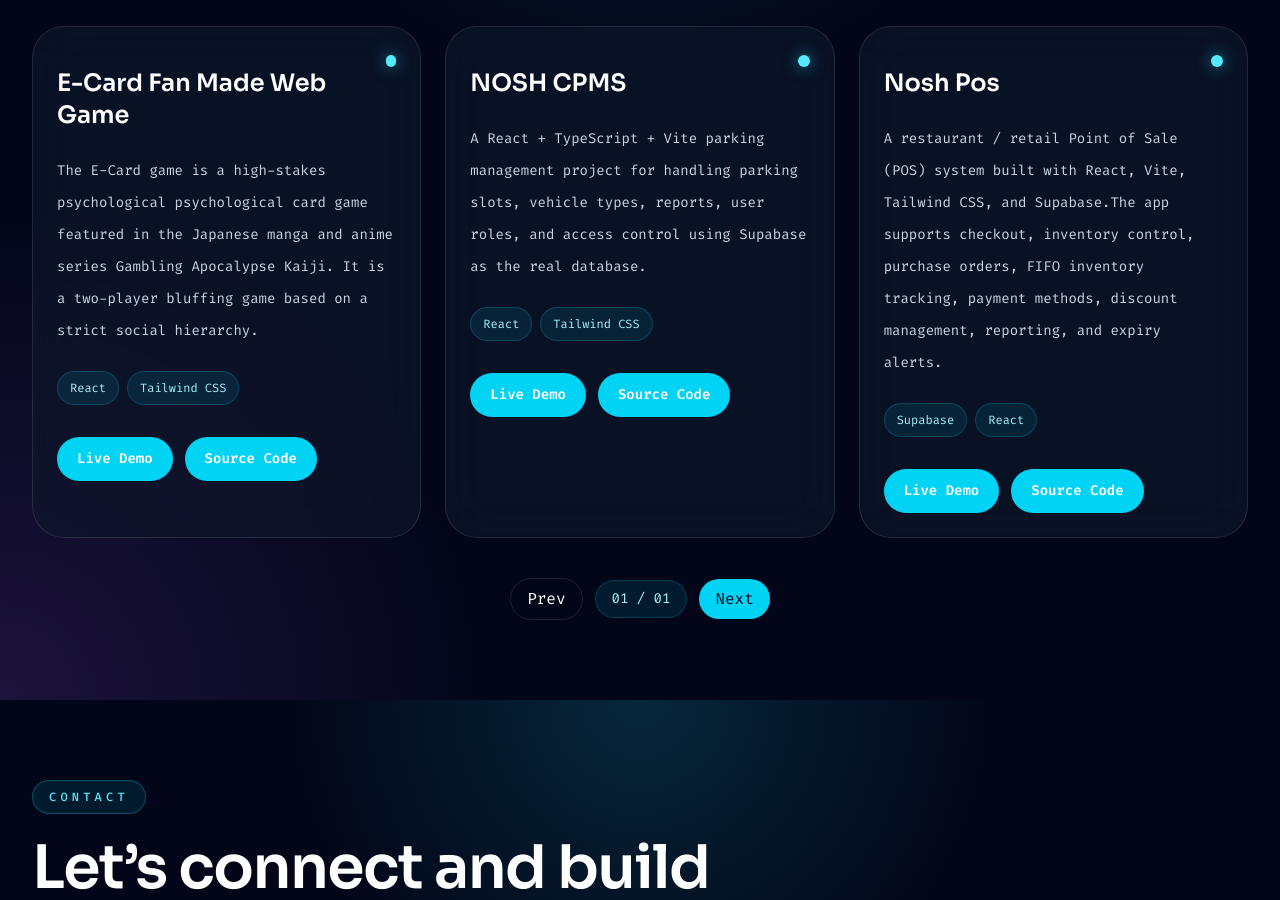
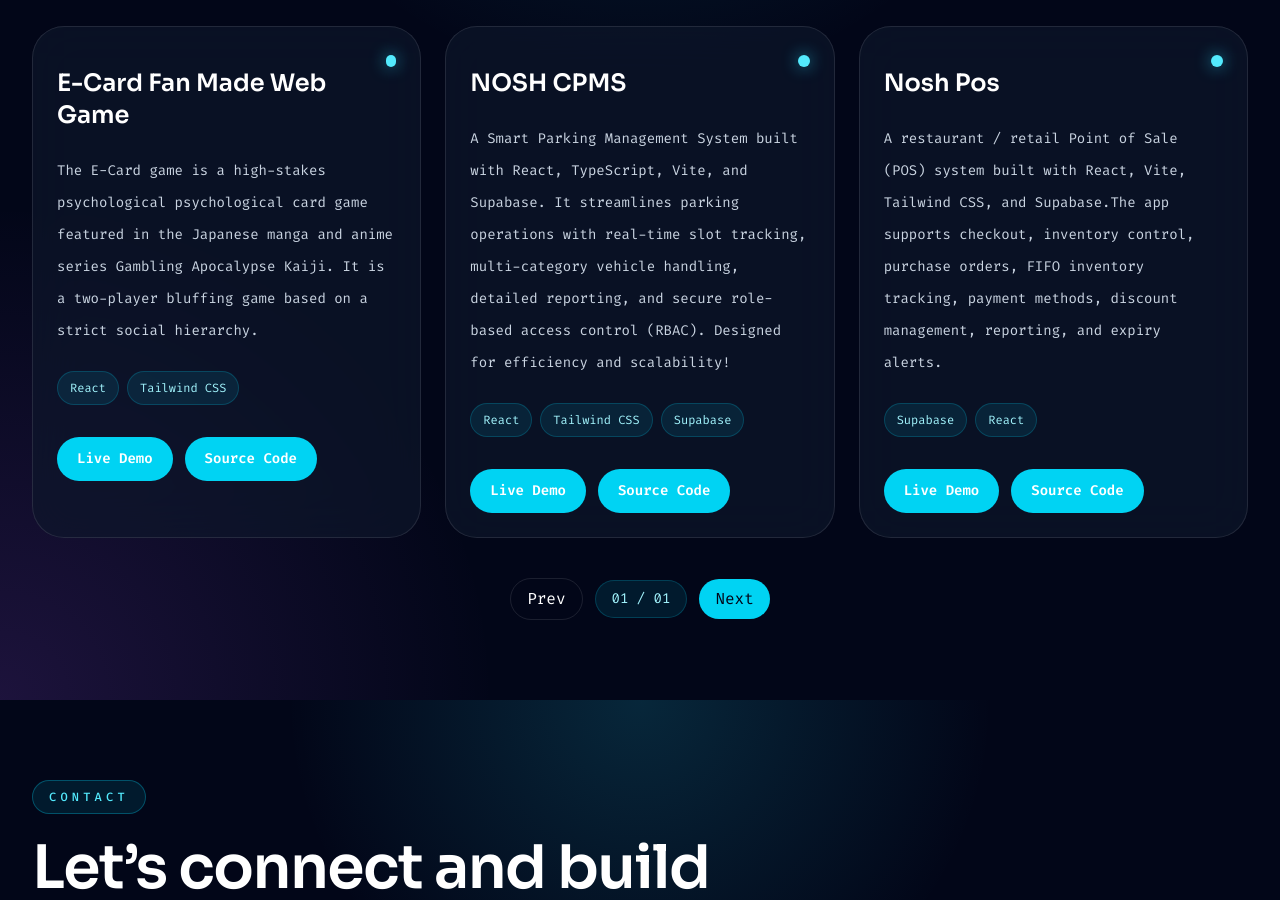
Before and after one commit to izumi-dev98/nay_myo_maung, a React (Vite) app: page / in a window 1280 px wide. Shown: the part 2880-3780 px from the top of the page. Built offline with nearby package versions, Linux system fonts and the light colour scheme.

Commit message:
Add New Project

```diff
--- a/src/App.jsx
+++ b/src/App.jsx
@@ -277,8 +277,8 @@ function ProjectsSection() {
       {
       title: 'NOSH CPMS',
       description:
-        'A React + TypeScript + Vite parking management project for handling parking slots, vehicle types, reports, user roles, and access control using Supabase as the real database.',
-      stack: ['React', 'Tailwind CSS'],
+        'A Smart Parking Management System built with React, TypeScript, Vite, and Supabase. It streamlines parking operations with real-time slot tracking, multi-category vehicle handling, detailed reporting, and secure role-based access control (RBAC). Designed for efficiency and scalability!',
+      stack: ['React', 'Tailwind CSS' , 'Supabase'],
       liveUrl: 'https://nosh-cpms.vercel.app/',
       liveLabel: 'Live Demo',
       codeUrl: 'https://github.com/izumi-dev98/Nosh_CPMS.git',
```
